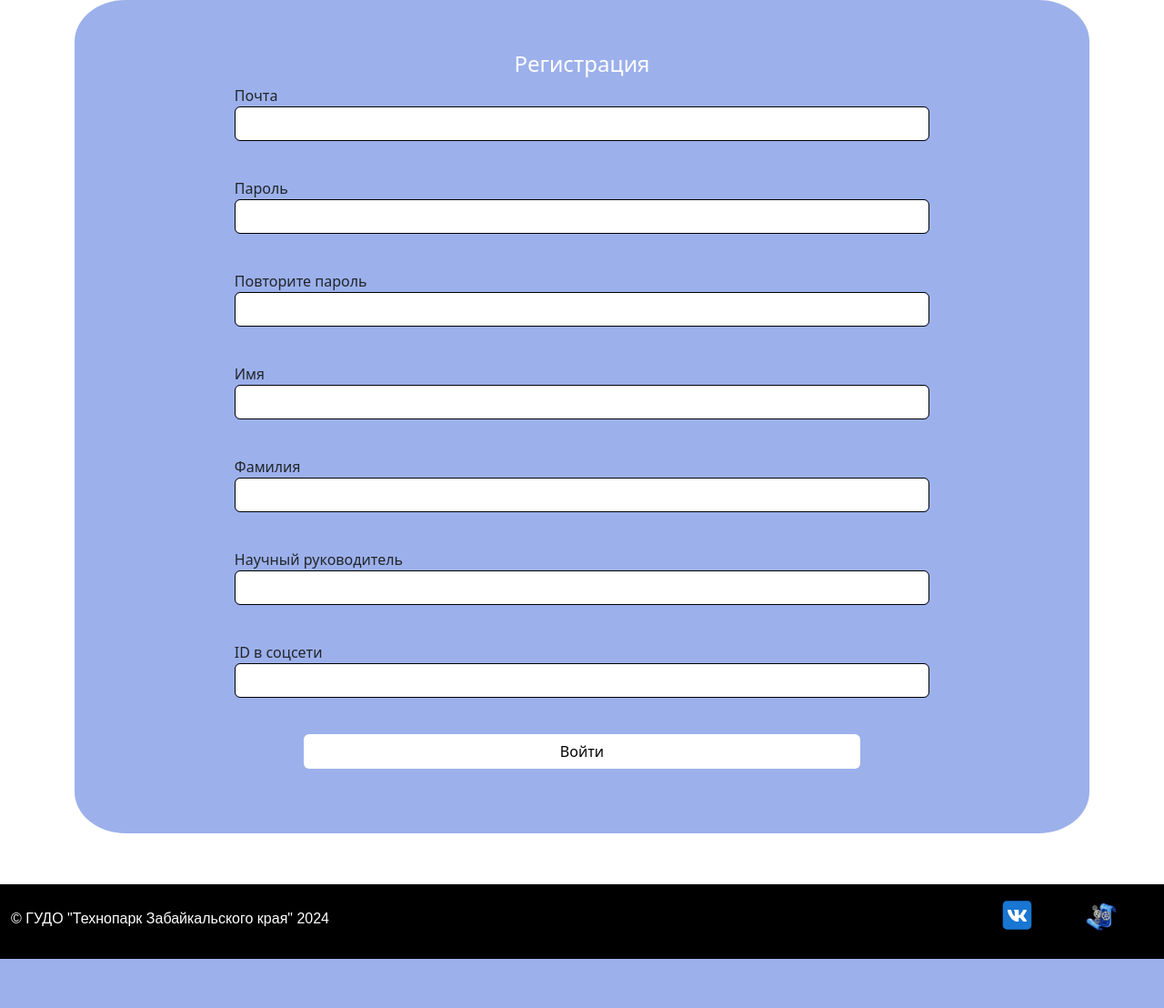
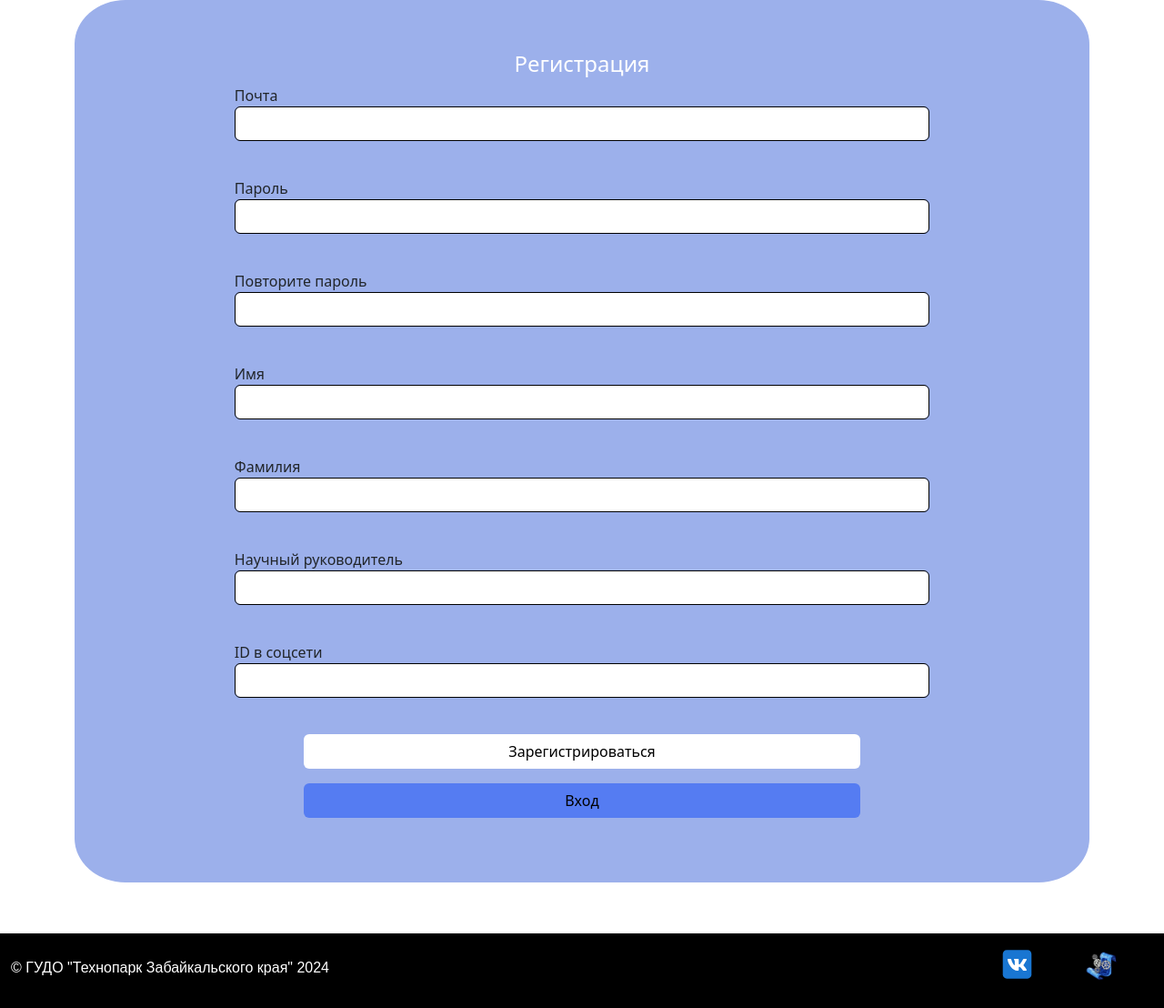
Before and after one commit to BGele1231/Pallery, a Flask app: page /registration in a window 1280 px wide. Shown: the part 56-1164 px from the top of the page at 91% size. Before the commit the page ends 1110 px from the top, so only its background shows below. Run offline with Flask 3, Linux system fonts and the light colour scheme.

Commit message:
little improving commit

```diff
--- a/templates/base.html
+++ b/templates/base.html
@@ -44,7 +44,7 @@
       </nav>
 </header>
 
-<main role="main" class="container">
+<main role="main">
     {% block content %}{% endblock %}
 </main>
 
--- a/templates/index.html
+++ b/templates/index.html
@@ -1,7 +1,7 @@
 {% extends "base.html" %}
 {% block content %}
 
-<div class="container-xl content naming">
+<div class="container-xl content naming ">
     <div class="main-screen">
         <div class="card card-c" style="width: 25rem; height: 28rem; border-radius: 5%;">
             <div class="card-body">
@@ -14,7 +14,7 @@
     </div>
 </div>
 
-    <div id="projects">
+<div id="projects">
         <div class="container-xl">
             <h5 id="project-title" style="font-size: 2rem;">Проекты</h5>
             <div class="row">
@@ -31,5 +31,5 @@
 {% endfor %}
               </div>
         </div>
-    </div>
+</div>
 {% endblock %}
--- a/templates/registration.html
+++ b/templates/registration.html
@@ -83,9 +83,11 @@
             </p>
         {% endfor %}
     </p>
-    <p style="display: flex; justify-content: center;">{{ form.submit(type="submit", class="btn", style="background-color: white; margin-left: auto; margin-right: auto; width: 80%; text-align: center;") }}</p>
+    <p style="display: flex; justify-content: center;">{{ form.submit(type="submit", value="Зарегистрироваться", class="btn", style="background-color: white; margin-left: auto; margin-right: auto; width: 80%; text-align: center;") }}</p>
     {{message}}
 </form>
+    <p style="display: flex; justify-content: center;"><a href="login" class="btn" style="background-color: #557CF2; margin-left: auto; margin-right: auto; width: 56%; text-align: center;">Вход</a></p>
+
 </div>
 </main>
 
```
Also changed, not shown: static/saving.html (renamed from templates/saving.html).
